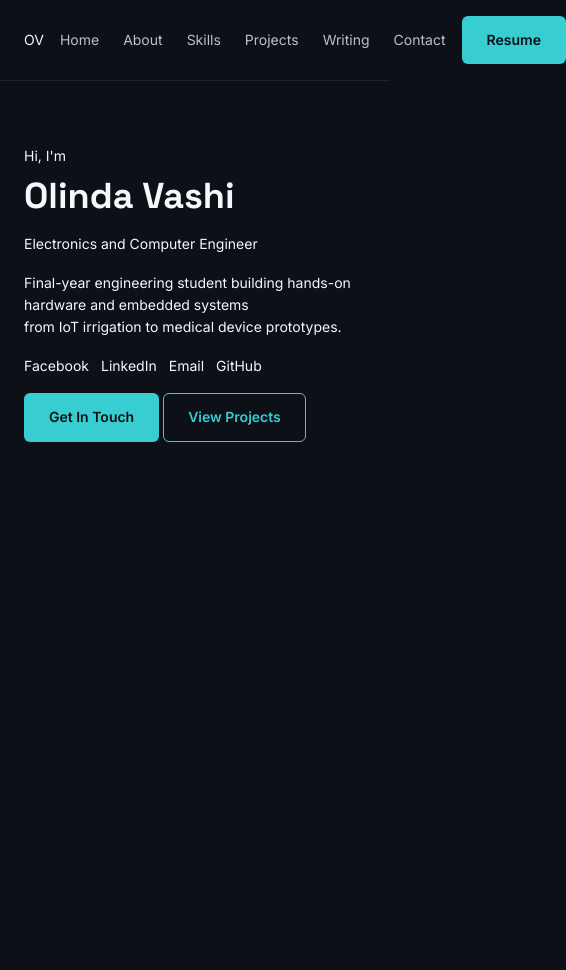
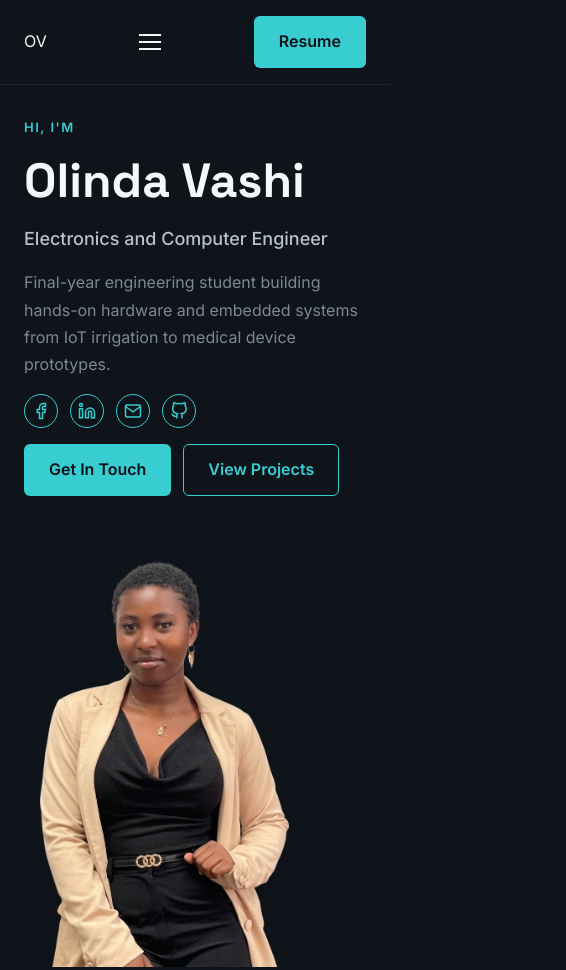
Before and after one commit to Aurie08/Personal_site_OlindaVashi, a plain HTML site: page index.html in a window 390 px wide. Shown: the whole page, 566 px wide, since content can reach past the window. Before the commit the page ends 844 px from the top, so only its background shows below. Drawn offline with Linux system fonts and the light colour scheme.

Commit message:
Add responsive mobile nav markup and styles

```diff
--- a/css/styles.css
+++ b/css/styles.css
@@ -3,7 +3,7 @@
    ========================================= */
 :root {
   /* Colour — dark theme */
-  --bg: #0D1117;
+  --bg: #0f141a;
   --surface: #151B23;
   --border: #1B2330;
   --text-primary: #F5F7FA;
@@ -17,13 +17,13 @@
   --font-heading: 'Space Grotesk', sans-serif;
   --font-body: 'Inter', system-ui, sans-serif;
 
-  --fs-display: 2.25rem;   /* 36px */
-  --fs-h2: 1.75rem;        /* 28px */
-  --fs-h3: 1.25rem;        /* 20px */
-  --fs-body-lg: 1rem;      /* 16px */
-  --fs-body: 0.875rem;     /* 14px */
-  --fs-small: 0.75rem;     /* 12px */
-  --fs-eyebrow: 0.6875rem; /* 11px */
+  --fs-display: 3rem;      /* 48px */
+--fs-h2: 2.25rem;        /* 36px */
+--fs-h3: 1.5rem;         /* 24px */
+--fs-body-lg: 1.125rem;  /* 18px */
+--fs-body: 1rem;         /* 16px */
+--fs-small: 0.875rem;    /* 14px */
+--fs-eyebrow: 0.8125rem; /* 13px */
 
   /* Spacing scale */
   --space-1: 0.25rem;
@@ -42,7 +42,9 @@
 *, *::before, *::after {
   box-sizing: border-box;
 }
-
+.hero-content > * + * {
+  margin-top: var(--space-4);
+}
 body, h1, h2, h3, p, ul {
   margin: 0;
 }
@@ -80,6 +82,47 @@ a:focus-visible {
   outline: 2px solid var(--accent);
   outline-offset: 3px;
 }
+.eyebrow {
+  color: var(--accent);
+  font-size: var(--fs-eyebrow);
+  font-weight: 700;
+  text-transform: uppercase;
+  letter-spacing: 1.5px;
+}
+
+.subtitle {
+  color: var(--text-secondary);
+  font-size: var(--fs-body-lg);
+  font-weight: 500;
+}
+
+.description {
+  color: var(--text-muted);
+  max-width: 32rem;
+  line-height: 1.7;
+}
+
+.social-links {
+  display: flex;
+  gap: var(--space-3);
+}
+
+.social-links a {
+  display: flex;
+  align-items: center;
+  justify-content: center;
+  width: 34px;
+  height: 34px;
+  border: 1.5px solid var(--accent);
+  border-radius: 50%;
+  color: var(--accent);
+}
+
+.hero-actions {
+  display: flex;
+  gap: var(--space-3);
+  flex-wrap: wrap;
+}
 
 /* =========================================
    Layout — header
@@ -101,28 +144,114 @@ header nav ul {
   font-size: var(--fs-body);
   color: var(--text-secondary);
 }
+.nav-toggle {
+  display: none;
+  flex-direction: column;
+  justify-content: center;
+  gap: 5px;
+  background: none;
+  border: none;
+  padding: var(--space-2);
+  cursor: pointer;
+}
+
+.nav-toggle span {
+  width: 22px;
+  height: 2px;
+  background: var(--text-primary);
+  display: block;
+}
+
 
 /* =========================================
    Layout — hero
    ========================================= */
-main section {
-  max-width: 1100px;
-  margin: 0 auto;
-  padding: var(--space-8) var(--space-5);
-}
 
-main section > * + * {
-  margin-top: var(--space-4);
-}
-
-main h1 {
-  margin-top: var(--space-2);
-}
 
 main ul[aria-label="Social profiles"] {
   display: flex;
   gap: var(--space-3);
 }
+
+
+  /* =========================================
+   Hero layout
+   ========================================= */
+.hero {
+  max-width: 1100px;
+  margin: 0 auto;
+  padding: var(--space-6) var(--space-5);
+
+  display: flex;
+  flex-direction: row;
+  align-items: center;
+  justify-content: space-between;
+  gap: var(--space-7);
+  flex-wrap: wrap;
+
+  min-height: 420px;
+}
+.hero-content {
+  flex: 1;
+  min-width: 320px;
+  max-width: 600px;
+}
+
+.hero-image {
+  width: 380px;
+  flex-shrink: 0;
+}
+
+
+.hero-image img {
+  display: block;
+  width: 100%;
+  height: auto;
+
+
+
+}
+
+/* Stack image below text on narrow screens */
+@media (max-width: 700px) {
+  main section {
+    flex-direction: column-reverse;
+  }
+
+  .hero-image {
+    width: 300px;
+  }
+
+  header {
+    flex-wrap: wrap;
+  }
+
+  .nav-toggle {
+    display: flex;
+    order: 1;
+  }
+
+  header nav {
+    order: 3;
+    display: none;
+    width: 100%;
+  }
+
+  header nav.open {
+    display: block;
+  }
+
+  header nav ul {
+    flex-direction: column;
+    gap: var(--space-3);
+    padding-top: var(--space-4);
+  }
+
+  header a[href$="cv.pdf"] {
+    order: 2;
+  }
+}
+
 
 header a[href$="cv.pdf"],
 main a[href="contact.html"],
--- a/index.html
+++ b/index.html
@@ -15,6 +15,11 @@
 
   <header>
     <a href="index.html">OV</a>
+    <button class="nav-toggle" id="navToggle" aria-expanded="false" aria-controls="primaryNav" aria-label="Open menu">
+    <span></span>
+    <span></span>
+    <span></span>
+  </button>
 
     <nav aria-label="Primary">
       <ul>
@@ -31,25 +36,56 @@
   </header>
 
   <main>
-    <section>
-      <p>Hi, I'm</p>
-      <h1>Olinda Vashi</h1>
-      <p>Electronics and Computer Engineer</p>
-      <p>
-        Final-year engineering student building hands-on hardware and embedded
-        systems <br> from IoT irrigation to medical device prototypes.
-      </p>
+    <section class="hero">
 
-      <ul aria-label="Social profiles">
-        <li><a href="https://facebook.com/" aria-label="Facebook profile">Facebook</a></li>
-        <li><a href="https://linkedin.com/" aria-label="LinkedIn profile">LinkedIn</a></li>
-        <li><a href="mailto:you@example.com" aria-label="Send me an email">Email</a></li>
-        <li><a href="https://github.com/" aria-label="GitHub profile">GitHub</a></li>
-      </ul>
+  <div class="hero-content">
+    <p class="eyebrow">Hi, I'm</p>
+    <h1>Olinda Vashi</h1>
+    <p class="subtitle">Electronics and Computer Engineer</p>
 
+    <p class="description">
+      Final-year engineering student building hands-on hardware and
+      embedded systems from IoT irrigation to medical device prototypes.
+    </p>
+
+    <ul class="social-links" aria-label="Social profiles">
+    <li>
+      <a href="https://facebook.com/" aria-label="Facebook profile">
+        <svg viewBox="0 0 24 24" width="18" height="18" fill="none" stroke="currentColor" stroke-width="2"><path d="M18 2h-3a5 5 0 0 0-5 5v3H7v4h3v8h4v-8h3l1-4h-4V7a1 1 0 0 1 1-1h3z"/></svg>
+      </a>
+    </li>
+    <li>
+      <a href="https://linkedin.com/" aria-label="LinkedIn profile">
+        <svg viewBox="0 0 24 24" width="18" height="18" fill="none" stroke="currentColor" stroke-width="2"><path d="M16 8a6 6 0 0 1 6 6v7h-4v-7a2 2 0 0 0-2-2 2 2 0 0 0-2 2v7h-4v-7a6 6 0 0 1 6-6z"/><rect x="2" y="9" width="4" height="12"/><circle cx="4" cy="4" r="2"/></svg>
+      </a>
+    </li>
+    <li>
+      <a href="mailto:you@example.com" aria-label="Send me an email">
+        <svg viewBox="0 0 24 24" width="18" height="18" fill="none" stroke="currentColor" stroke-width="2"><rect x="2" y="4" width="20" height="16" rx="2"/><path d="m22 6-10 7L2 6"/></svg>
+      </a>
+    </li>
+    <li>
+      <a href="https://github.com/" aria-label="GitHub profile">
+        <svg viewBox="0 0 24 24" width="18" height="18" fill="none" stroke="currentColor" stroke-width="2"><path d="M9 19c-5 1.5-5-2.5-7-3m14 6v-3.87a3.37 3.37 0 0 0-.94-2.61c3.14-.35 6.44-1.54 6.44-7A5.44 5.44 0 0 0 20 4.77 5.07 5.07 0 0 0 19.91 1S18.73.65 16 2.48a13.38 13.38 0 0 0-7 0C6.27.65 5.09 1 5.09 1A5.07 5.07 0 0 0 5 4.77a5.44 5.44 0 0 0-1.5 3.78c0 5.42 3.3 6.61 6.44 7A3.37 3.37 0 0 0 9 18.13V22"/></svg>
+      </a>
+    </li>
+  </ul>
+
+    <div class="hero-actions">
       <a href="contact.html">Get In Touch</a>
       <a href="projects.html">View Projects</a>
-    </section>
+    </div>
+  </div>
+
+  <div class="hero-image">
+    <img
+      src="assets/profile.jpg"
+      alt="Portrait of Olinda Vashi"
+    >
+  </div>
+
+</section>
+
   </main>
 
 
```
Also changed, not shown: assets/profile.jpg (added).
